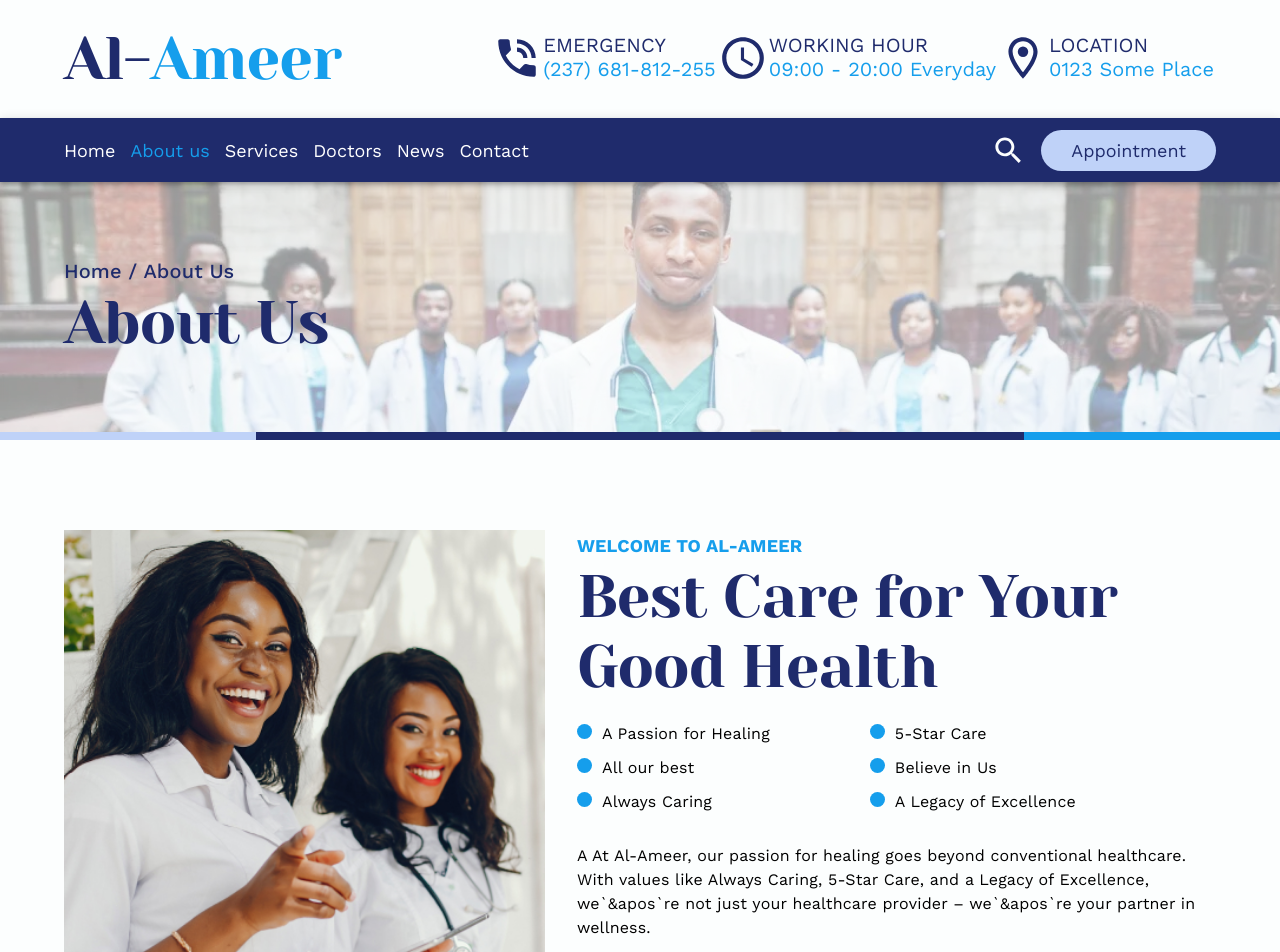
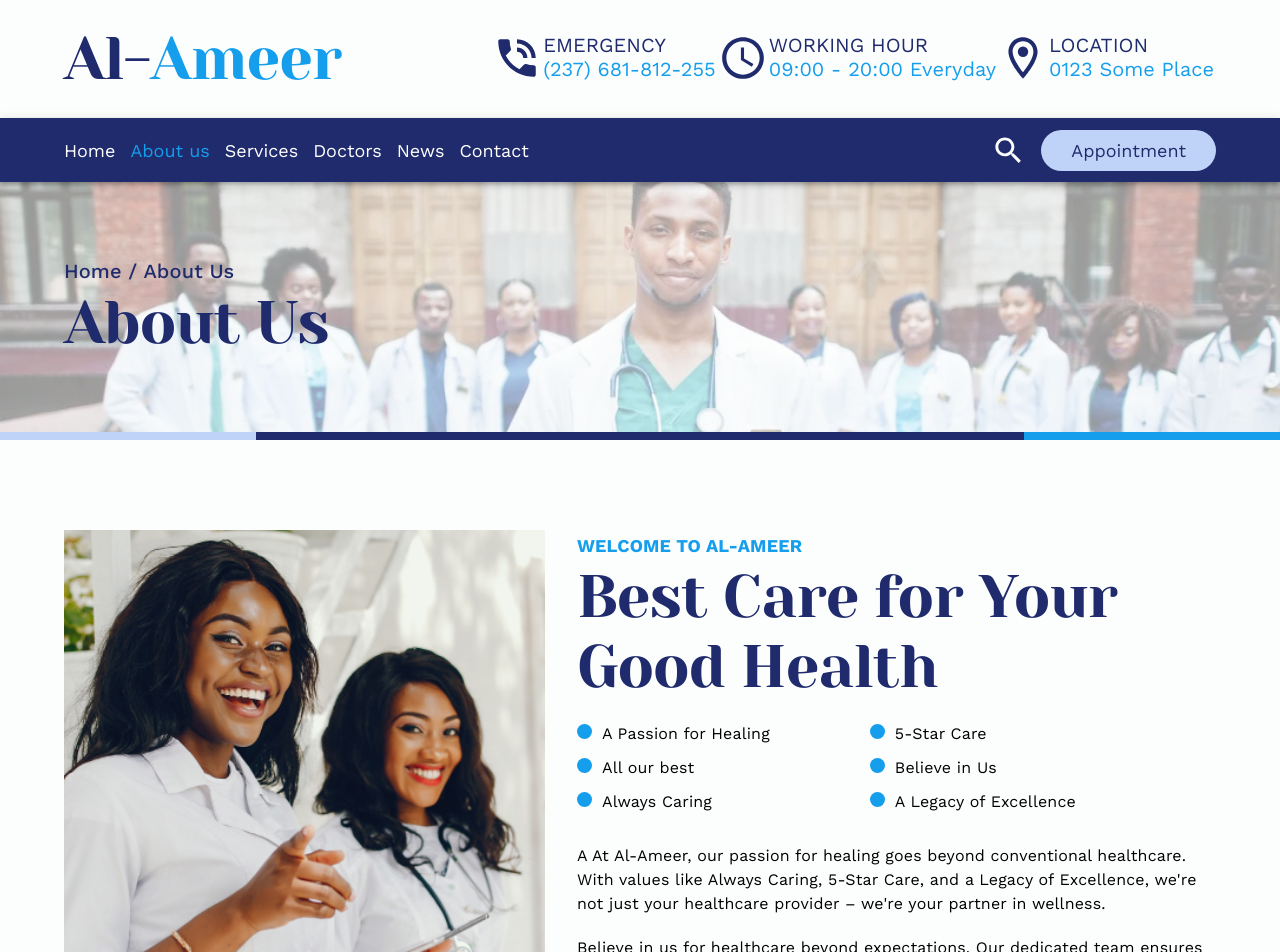
Before and after one commit to dovecancode/al-ameer, a React (Vite) app: page /about-us in a window 1280 px wide. Shown: the top 952 px of the page. Built offline with nearby package versions, Linux system fonts and the light colour scheme.

Commit message:
#41 : revised the unicode for apostrophe

```diff
--- a/src/components/AboutUsWelcome/index.jsx
+++ b/src/components/AboutUsWelcome/index.jsx
@@ -66,8 +66,8 @@ function AboutUsWelcome() {
           <Typography sx={{ marginTop: '3rem' }}>
             A At Al-Ameer, our passion for healing goes beyond conventional
             healthcare. With values like Always Caring, 5-Star Care, and a
-            Legacy of Excellence, we`&apos`re not just your healthcare provider
-            – we`&apos`re your partner in wellness.
+            Legacy of Excellence, we{"'"}re not just your healthcare provider –
+            we{"'"}re your partner in wellness.
           </Typography>
           <Typography sx={{ marginTop: '2rem' }}>
             Believe in us for healthcare beyond expectations. Our dedicated team
```
